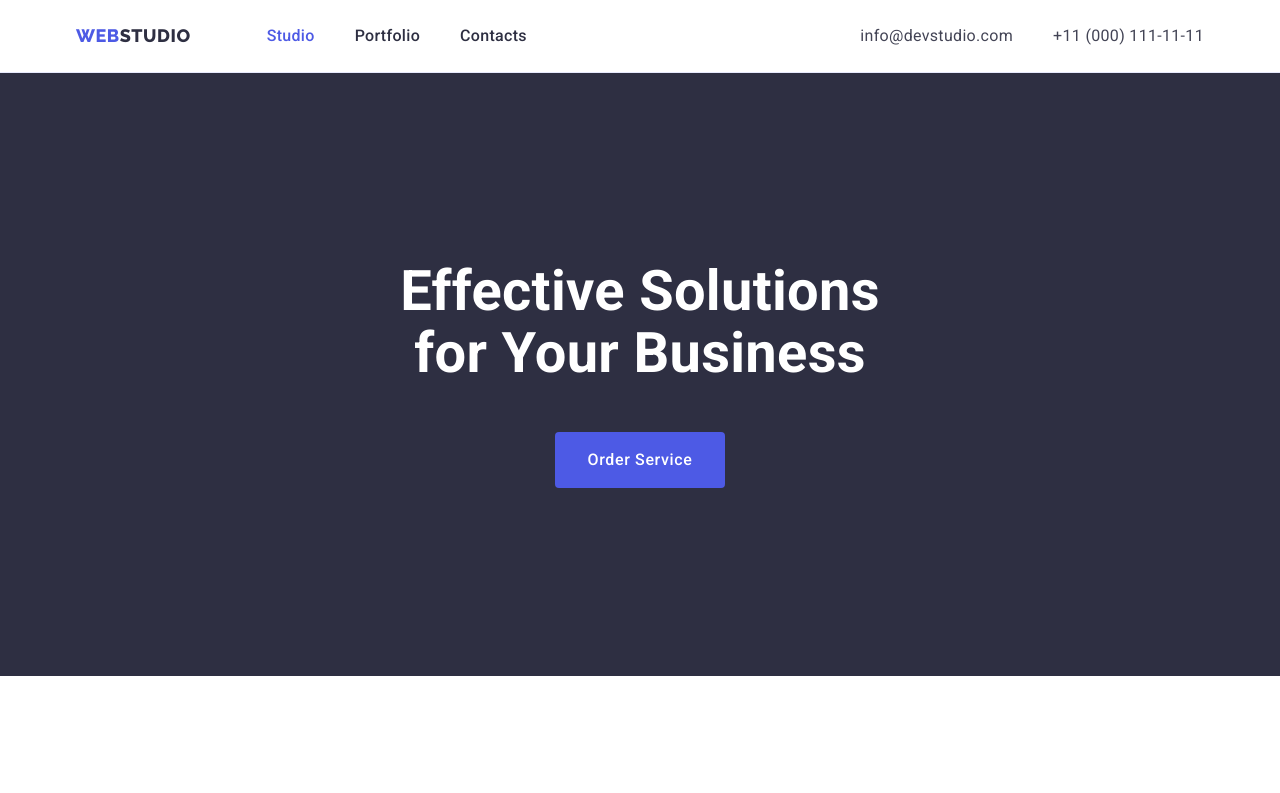
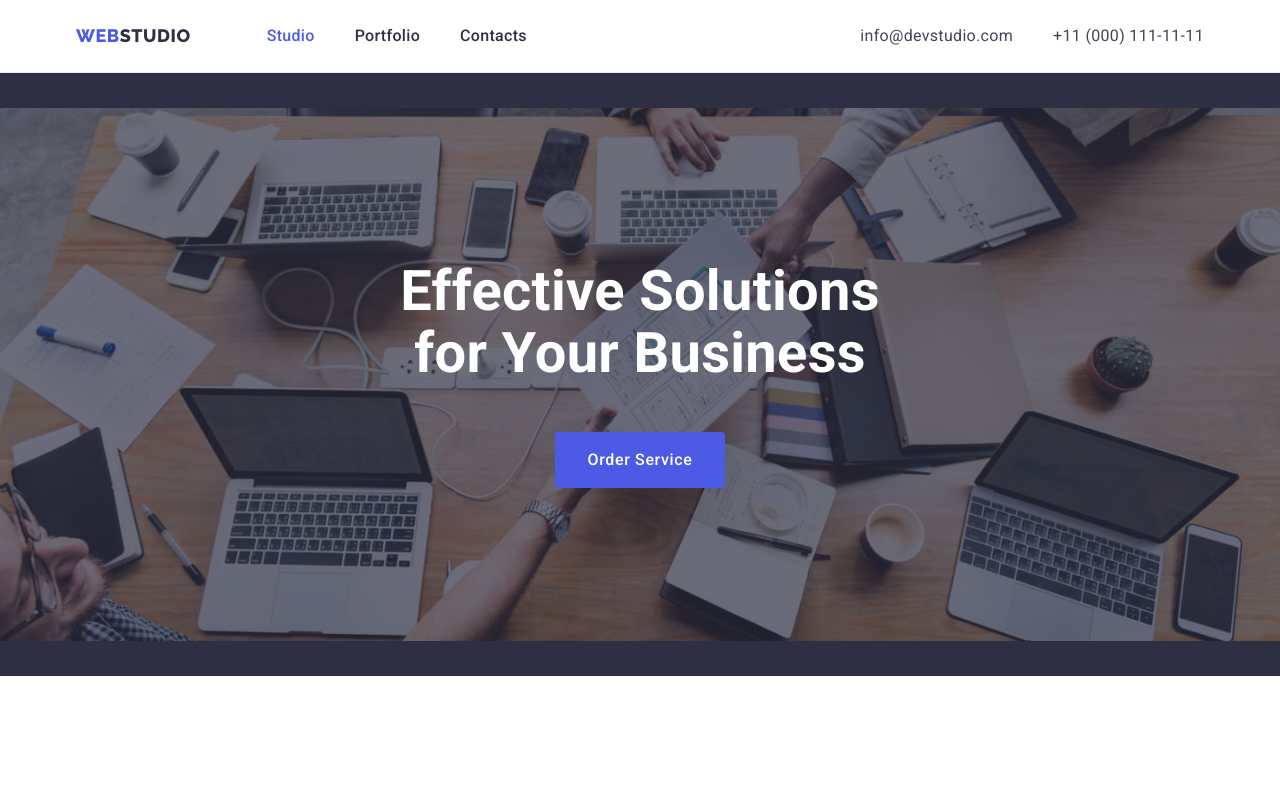
Before and after one commit to AleksynVladyslav/goit-markup-hw-04, a plain HTML site: page index.html in a window 1280 px wide. Shown: the top 793 px of the page. Drawn offline with nearby package versions, Linux system fonts and the light colour scheme.

Commit message:
Update style.css

```diff
--- a/css/style.css
+++ b/css/style.css
@@ -155,8 +155,18 @@ ul {
 .hero {
   padding-top: 188px;
   padding-bottom: 188px;
+
   text-align: center;
+
   background-color: var(--navy-blue);
+  background-image: linear-gradient(
+      rgba(46, 47, 66, 0.7),
+      rgba(46, 47, 66, 0.7)
+    ),
+    url(../images/hero-banner.jpg);
+  background-repeat: no-repeat;
+  background-size: contain;
+  background-position: center;
 }
 
 .hero-title {
```
